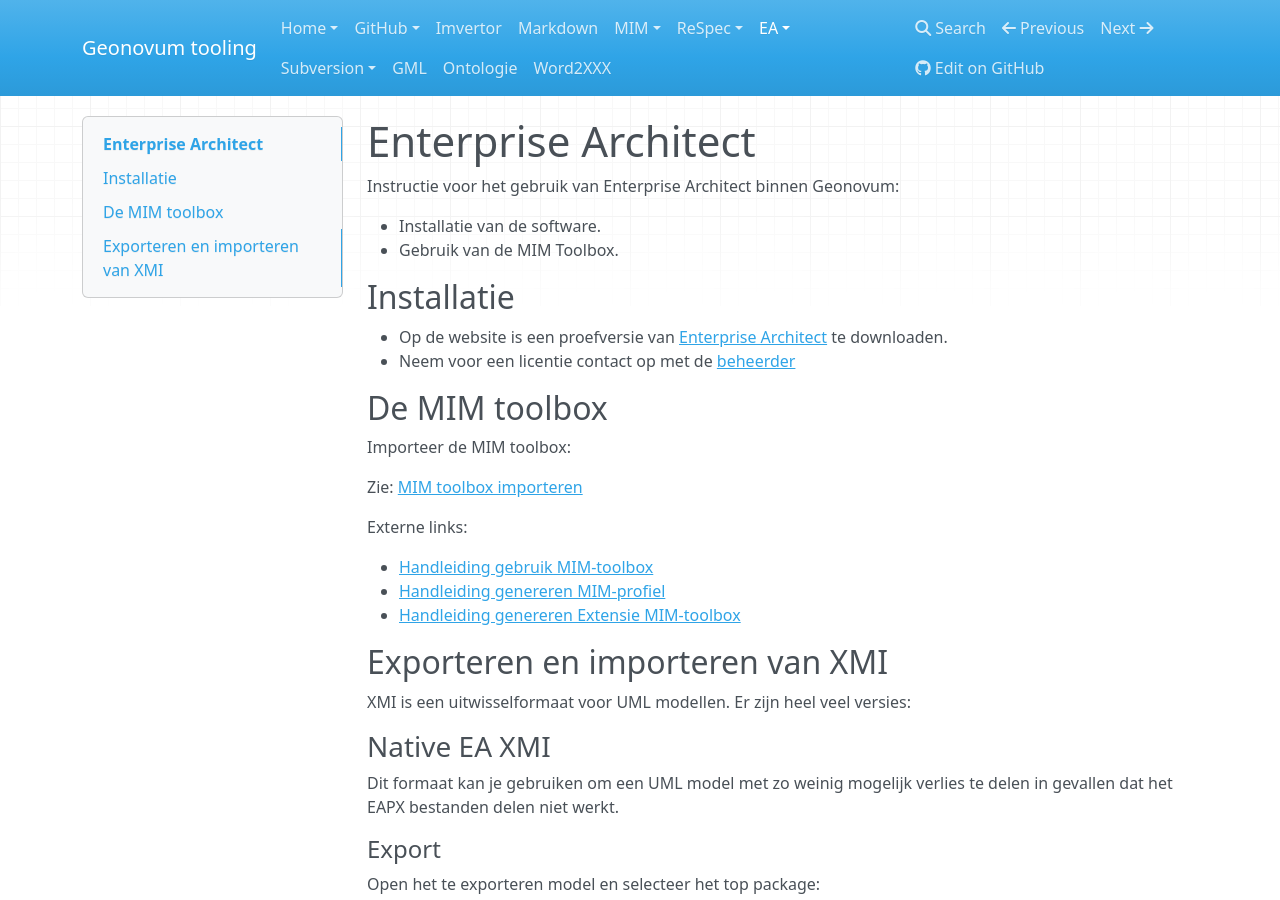
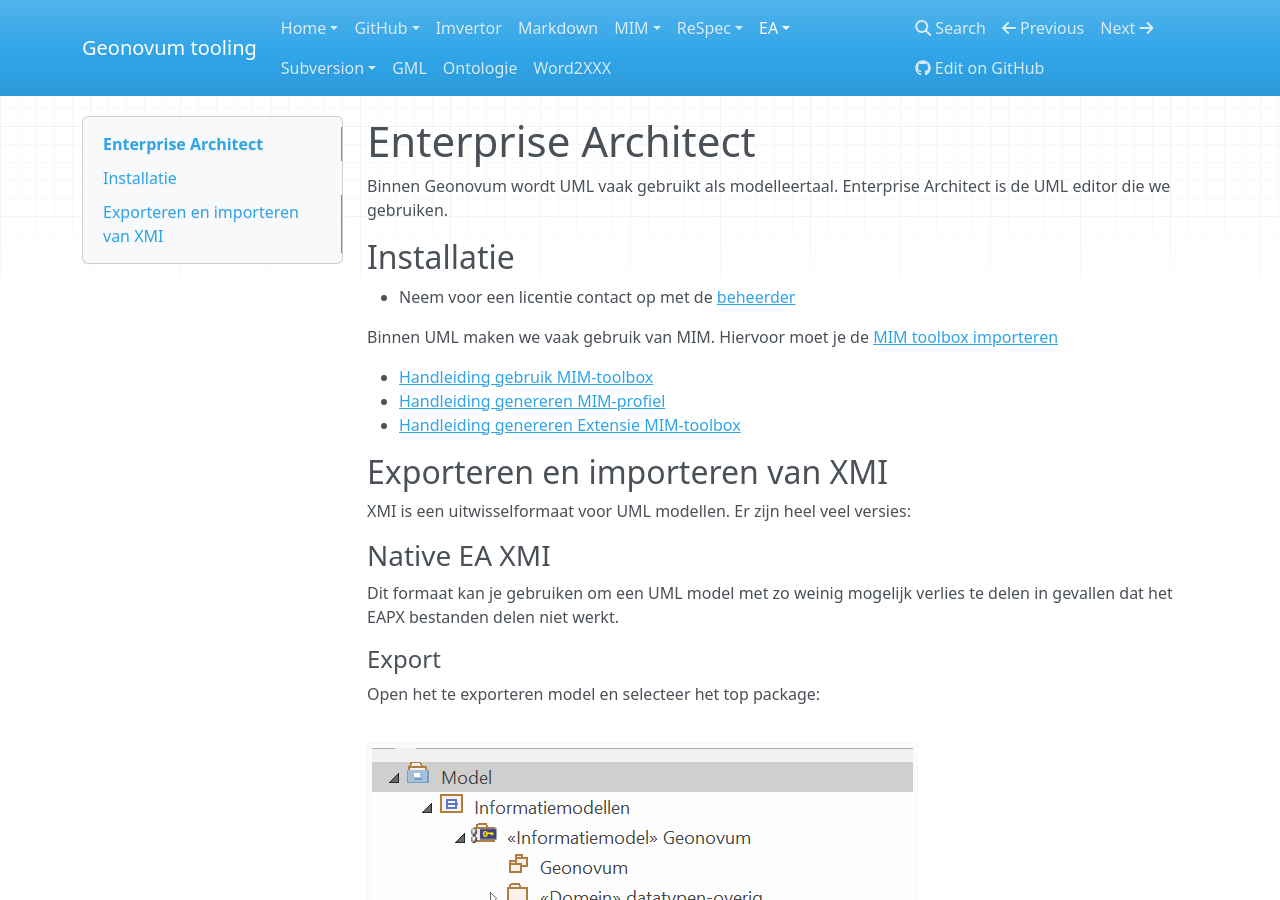
Before and after one commit to Geonovum/handleiding-tooling, an MkDocs documentation site: the page built from docs/EA.md, in a window 1280 px wide and 900 px high. Built offline with MkDocs 1.6.1, drawn with Linux system fonts in a browser that asks for light colours; nearby versions of some CDN libraries.

Commit message:
Nieuw architectuurplaatje

```diff
--- a/docs/EA.md
+++ b/docs/EA.md
@@ -1,24 +1,16 @@
 # Enterprise Architect
 
-Instructie voor het gebruik van Enterprise Architect binnen Geonovum:
+Binnen Geonovum wordt UML vaak gebruikt als modelleertaal. Enterprise Architect
+is de UML editor die we gebruiken.
 
-- Installatie van de software.
-- Gebruik van de MIM Toolbox.
 
 ## Installatie
 
-- Op de website is een proefversie van
-  [Enterprise Architect](https://www.sparxsystems.eu/) te downloaden.
 - Neem voor een licentie contact op met de
   [beheerder](https://stichtinggeonovum.sharepoint.com/:b:/r/sites/FBICT/Gedeelde%20documenten/General/wat%20staat%20waar/Tooling_en_Beheerders.pdf?csf=1&web=1&e=aEcKjl)
 
-## De MIM toolbox
+Binnen UML maken we vaak gebruik van MIM. Hiervoor moet je de [MIM toolbox importeren](MIM-toolbox-importeren.md)
 
-Importeer de MIM toolbox:
-
-Zie: [MIM toolbox importeren](MIM-toolbox-importeren.md)
-
-Externe links:
 
 - [Handleiding gebruik MIM-toolbox](https://github.com/Geonovum/MIM-Werkomgeving/blob/master/UML%20profieltooling/werkversie1.1.1/README.md)
 - [Handleiding genereren MIM-profiel](https://github.com/Geonovum/MIM-Werkomgeving/tree/master/UML%20profieltooling#readme)
```
Also changed, not shown: docs/GML.md (+5 -5 lines), docs/MIM-toolbox-genereren.md (+5 -1 lines), docs/index.md (+117 -67 lines), docs/media/PublicatieInfrastructuurGeonovum.drawio.svg (added).
